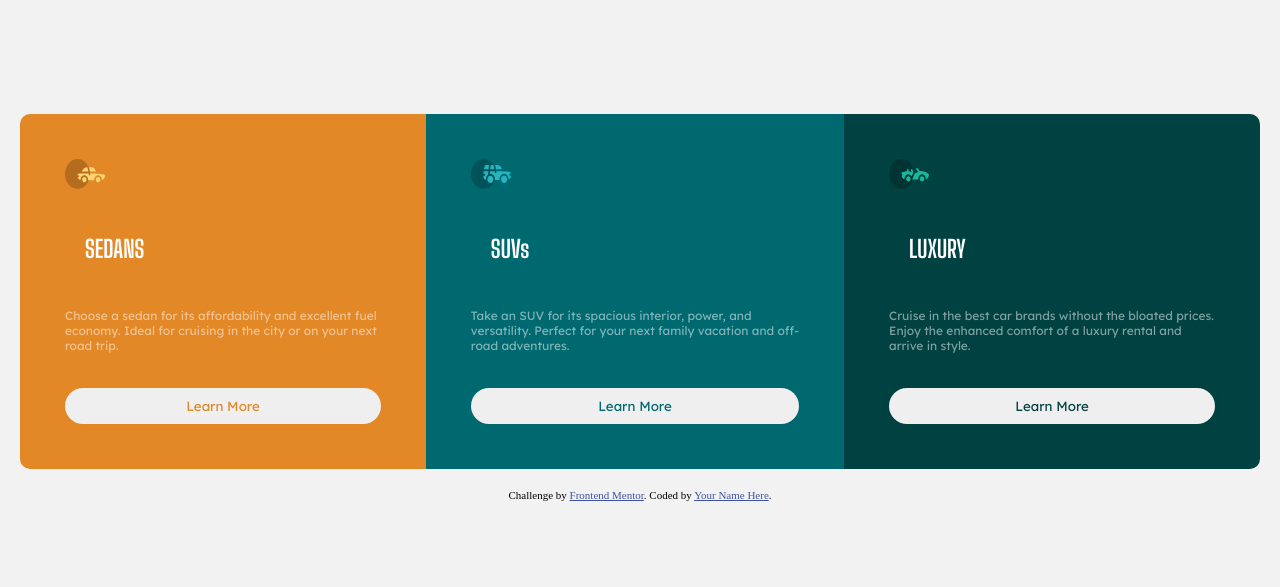
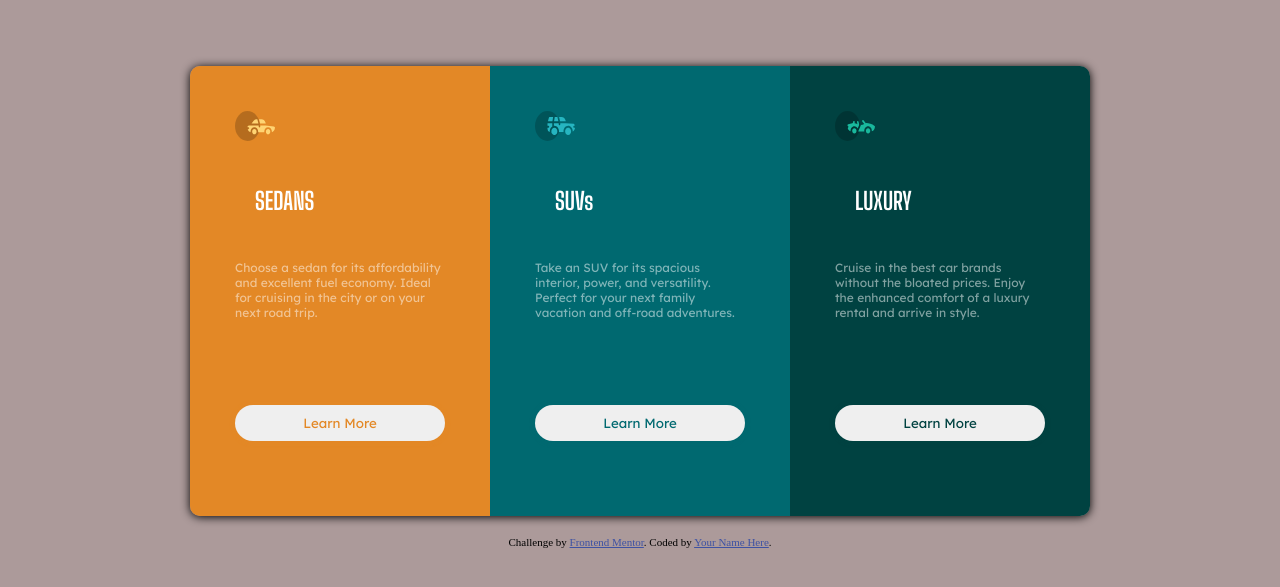
Before and after one commit to Felippo885/Column, a plain HTML site: page column preview card/index.html in a window 1280 px wide. Shown: the part 103-690 px from the top of the page. Drawn offline with Linux system fonts and the light colour scheme.

Commit message:
Update style.css

```diff
--- a/column preview card/style.css
+++ b/column preview card/style.css
@@ -8,7 +8,7 @@ body {
     flex-direction: column;
     justify-content: center;
     align-items: center;
-    background-color:  hsl(0, 0%, 95%);
+    background-color:  hsl(0, 10%, 64%);
 }
 
 img {
@@ -23,10 +23,18 @@ img {
     flex-direction: row;
     margin: 20px;
     align-items: center;
+    box-shadow: 0 1px 10px;
+    border-radius: 10px;
 }
 
 section {
     padding: 45px;
+    height: 450px;
+    width: 300px;
+}
+
+section > p {
+    font-size: 1.600rem;
 }
 
 button {
@@ -35,6 +43,12 @@ button {
     border: none;
     box-shadow: 0 1px 5px;
     font-family: 'Lexend Deca', sans-serif;
+    cursor: pointer;
+}
+
+button:hover {
+    background-color: rgb(231, 212, 212);
+    transition: 0.6s;
 }
 
 /* Sessão Sedam */
@@ -63,6 +77,7 @@ button {
 
 .button-sedans {
     color: hsl(31, 77%, 52%);
+    margin-top: 50px;
 }
 
 /* Sessão Suv's */
@@ -91,6 +106,7 @@ button {
 
 .button-suvs {
    color: hsl(184, 100%, 22%);
+   margin-top: 50px;
 }
 
 /* Sessão Luxo */
@@ -119,4 +135,5 @@ button {
 
 .button-luxuty {
     color: hsl(179, 100%, 13%) ;
+    margin-top: 50px;
 }
```
